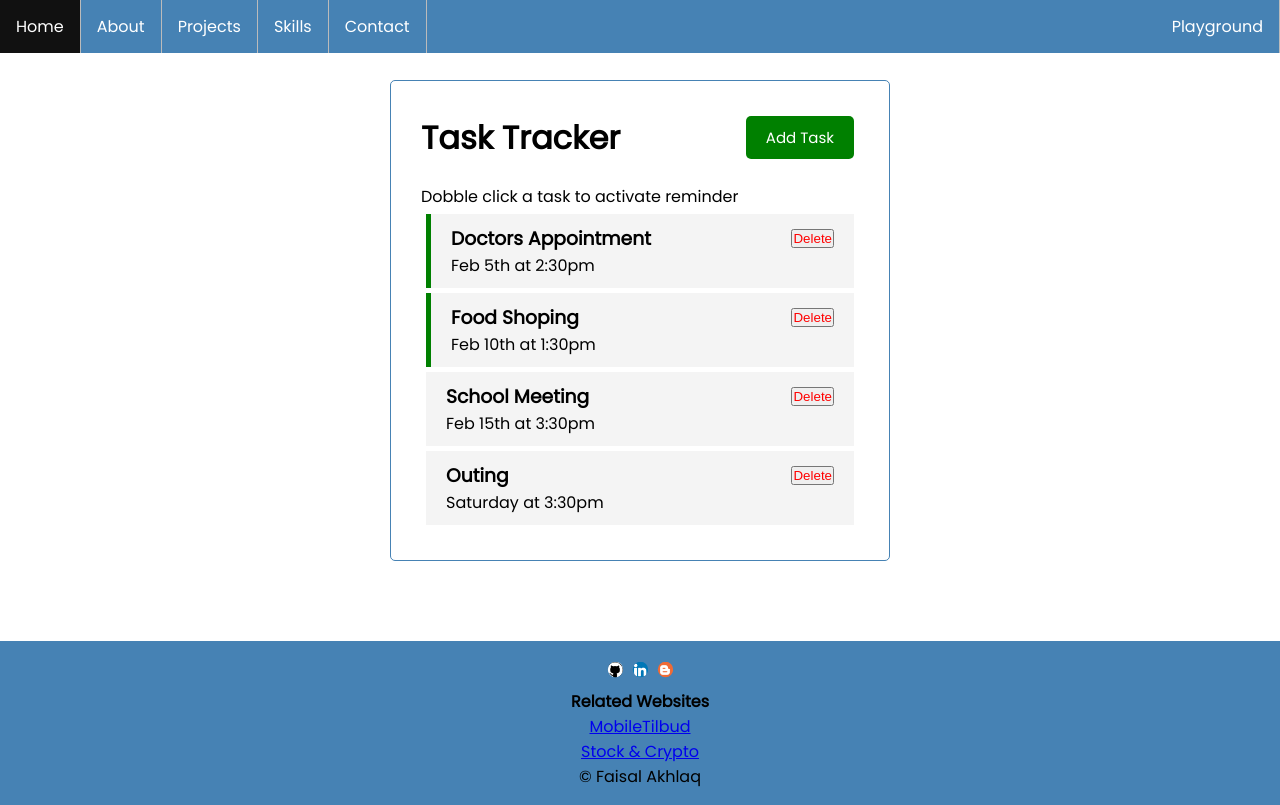
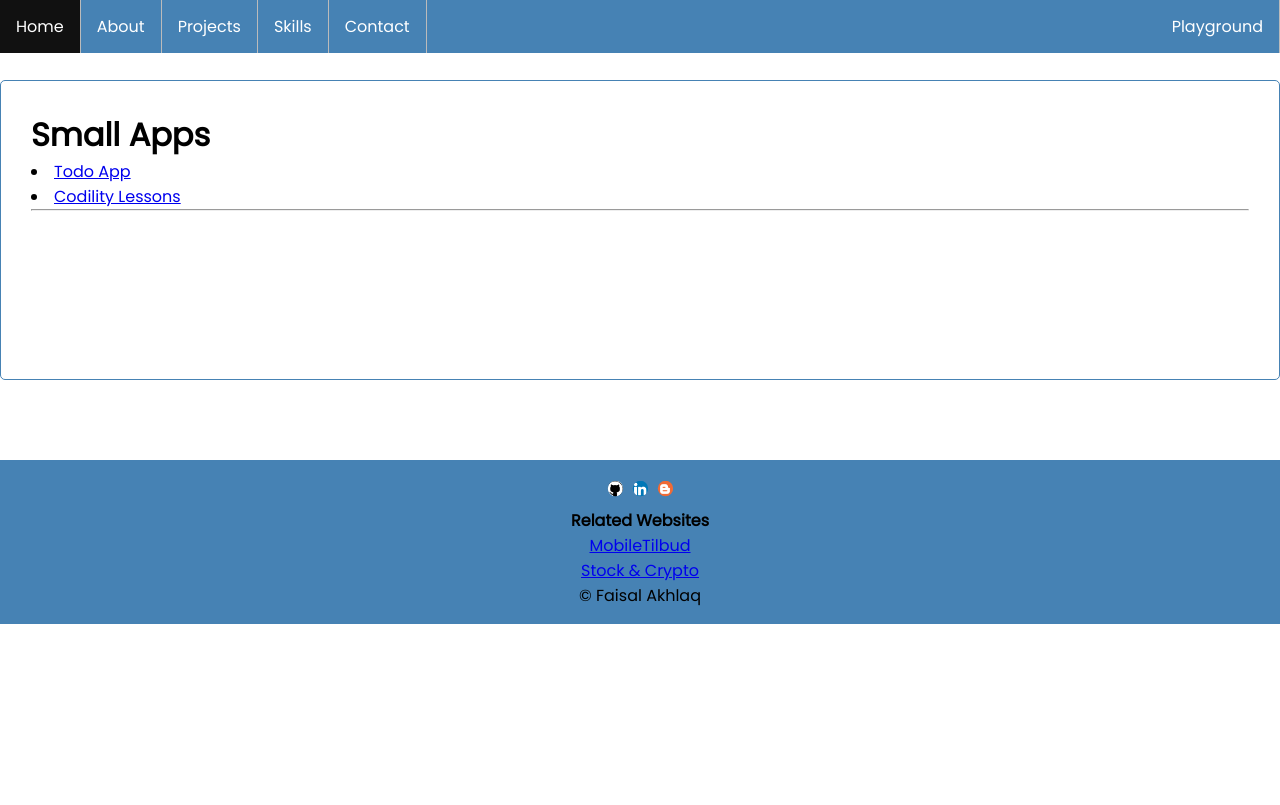
Before and after one commit to faisalakhlaq/react-basics, a React (Create React App) app: page /playground in a window 1280 px wide. Built offline with nearby package versions, Linux system fonts and the light colour scheme.

Commit message:
Started including codility solutions

```diff
--- a/src/App.js
+++ b/src/App.js
@@ -1,6 +1,6 @@
 import {BrowserRouter, Route, Switch} from "react-router-dom";
 
-import {PortfolioHome, About, Skills, Contact, Projects, NavBar, Footer, Todo } from "./components"
+import {PortfolioHome, About, Skills, Contact, Projects, NavBar, Footer, Todo, Playground } from "./components"
 
 const App = () => {
   return (
@@ -12,7 +12,7 @@ const App = () => {
             <Route exact={true} path="/skills"  component={Skills} />
             <Route exact={true} path="/projects"  component={Projects} />
             <Route exact={true} path="/contact"  component={Contact} />
-            <Route exact={true} path="/playground" component={Todo}/>
+            <Route exact={true} path="/playground" component={Playground}/>
         </Switch>
         <Footer />
     </BrowserRouter>
--- /dev/null
+++ b/src/assets/codility.css
@@ -0,0 +1,3 @@
+.code-container{
+    white-space: pre-wrap;
+}
--- /dev/null
+++ b/src/components/CodilityLessons.js
@@ -0,0 +1,46 @@
+import '../assets/codility.css';
+
+const CodilityLessons = () => {
+    return (
+        <div className="code-container">
+            <h1>Solutions to Codility Lessons in Python</h1>
+            <br />
+            <h3>List Odd Occurences</h3>
+            <br />
+            <hr />
+            <code>
+                <br />
+                import collections
+                <br />
+                <br />
+                def solution(A):
+                <br />
+                    # write your code in Python 3.6
+                <br />
+                    if not A: return None;
+                <br />
+                    if len(A) == 1: return A[0];
+                <br />
+                    if len(A) % 2 == 0: return None;
+                    <br />
+                    <br />
+
+                    A.sort()
+                    <br />
+                    occurences = collections.Counter(A)
+                    <br />
+                    <br />
+
+                    for key, item in occurences.items():
+                    <br />
+                        if item == 1:
+                        <br />
+                        return key
+                        <br />
+            </code>
+            <hr />
+        </div>
+    );
+}
+
+export default CodilityLessons
--- /dev/null
+++ b/src/components/Playground.js
@@ -0,0 +1,23 @@
+import { Link, BrowserRouter, Route, Switch } from "react-router-dom";
+import Todo from "./Todo";
+import CodilityLessons from "./CodilityLessons"
+
+const Playground = () => {
+    return (
+        <BrowserRouter>
+        <div className='base-container'>
+            <h1>Small Apps</h1>
+            <li><Link className="" to="/todo">Todo App</Link></li>
+            <li><Link className='' to="/codilitylessons">Codility Lessons</Link></li>
+            <hr />
+
+            <Switch>
+                <Route path="/todo" component={Todo}/>
+                <Route path="/codilitylessons" component={CodilityLessons}/>
+            </Switch>
+        </div>
+        </BrowserRouter>
+    );
+}
+
+export default Playground
--- a/src/components/index.js
+++ b/src/components/index.js
@@ -3,8 +3,9 @@ import About from "./About";
 import Contact from "./Contact";
 import Projects from "./Projects";
 import Skills from "./Skills";
-import NavBar from './NavBar'
-import Footer from "./footer/Footer"
+import NavBar from './NavBar';
+import Footer from "./footer/Footer";
 import Todo from "./Todo";
+import Playground from "./Playground";
 
-export {PortfolioHome, About, Contact, Projects, Skills, NavBar, Footer, Todo };
+export {PortfolioHome, About, Contact, Projects, Skills, NavBar, Footer, Playground, Todo };
```
Also changed, not shown: src/assets/_global.css (added).
